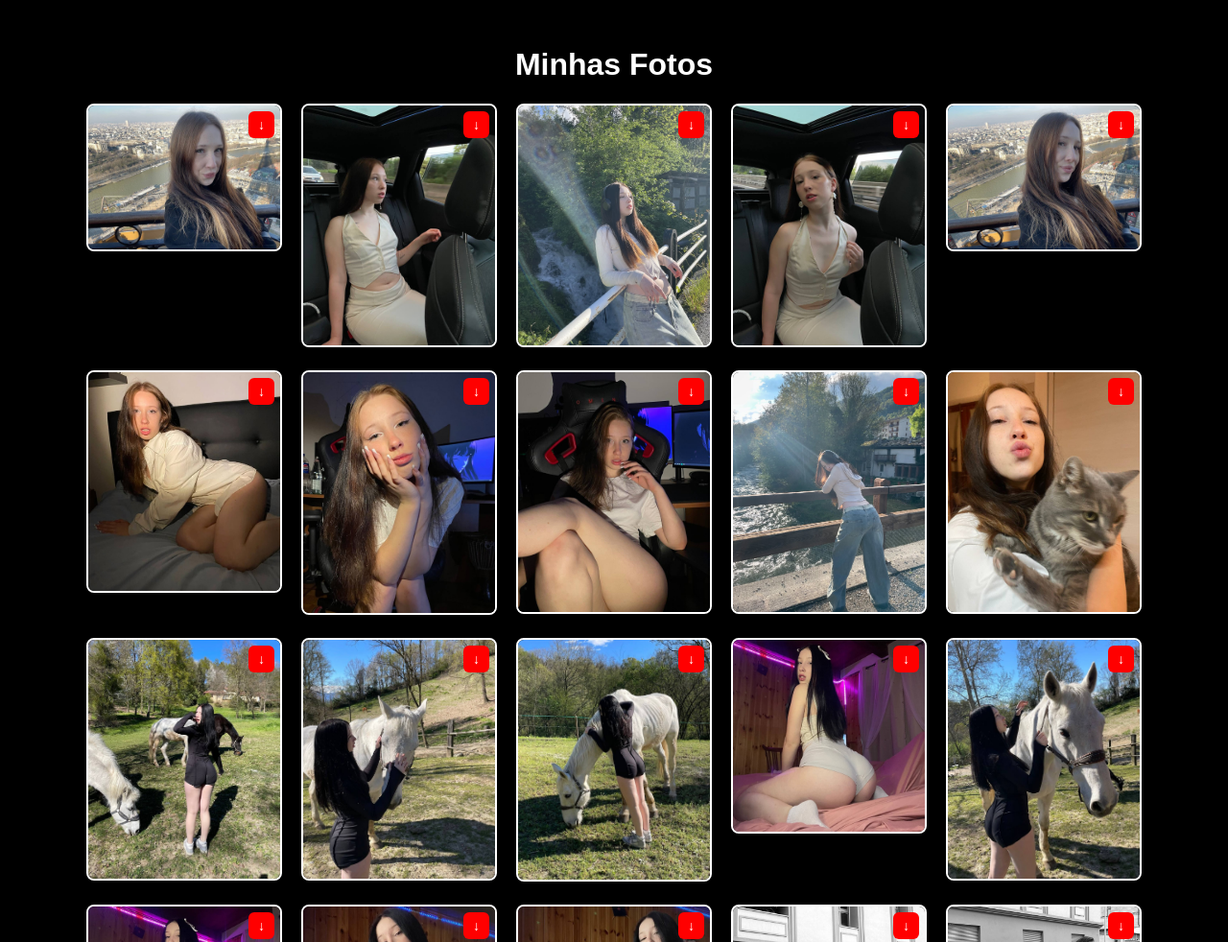
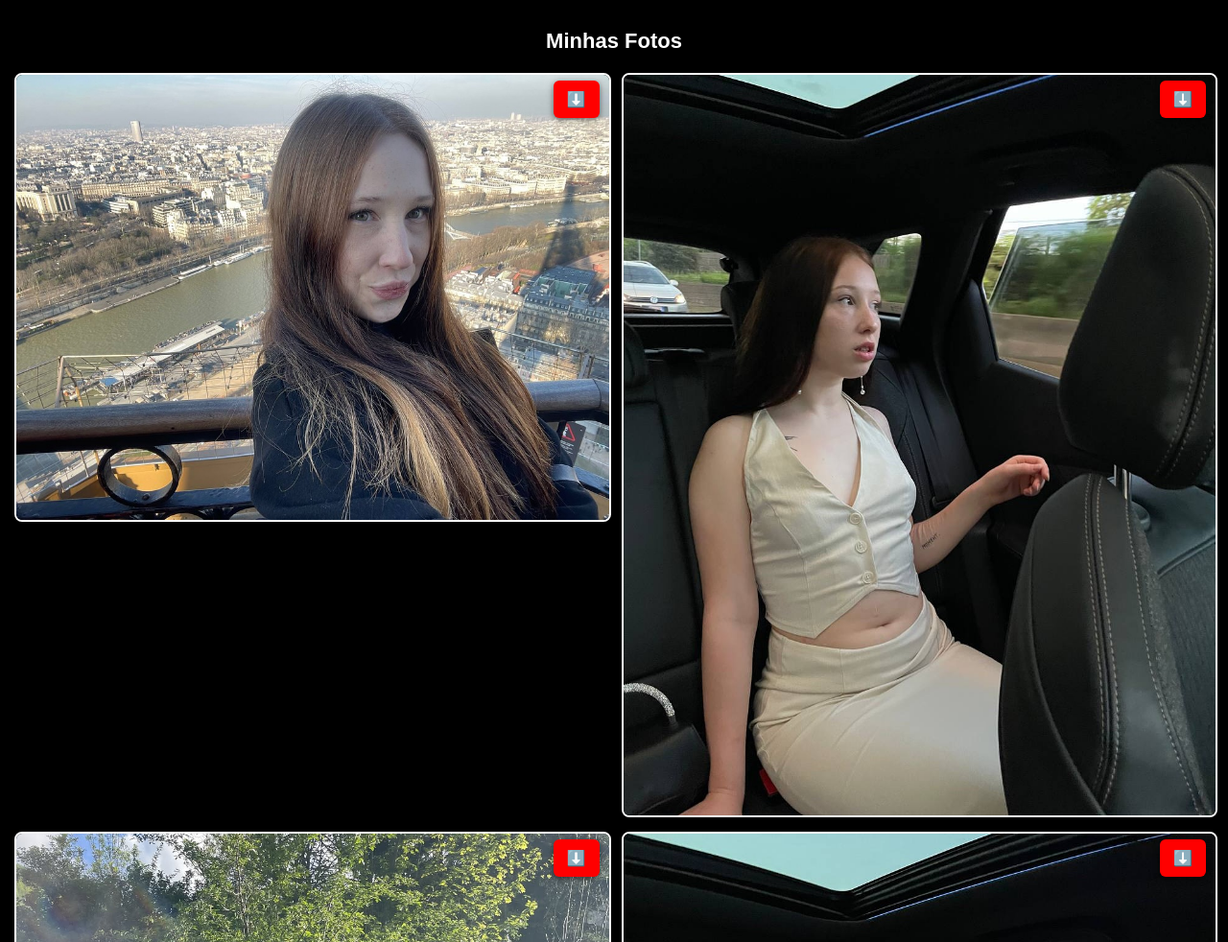
Before and after one commit to Yeager021/fotos-perfil-baixar, a plain HTML site: page index.html in a window 1280 px wide. Shown: the top 982 px of the page at 96% size. Drawn offline with Linux system fonts and the light colour scheme.

Commit message:
Add files via upload

```diff
--- a/index.html
+++ b/index.html
@@ -9,23 +9,26 @@
       color: white;
       font-family: Arial, sans-serif;
       text-align: center;
-      padding: 20px;
+      padding: 15px;
+      margin: 0;
+    }
+    h1 {
+      font-size: 22px;
     }
     .gallery {
-      display: flex;
-      flex-wrap: wrap;
-      justify-content: center;
-      gap: 20px;
+      display: grid;
+      grid-template-columns: repeat(2, 1fr); /* sempre 2 colunas */
+      gap: 15px;
       margin-top: 20px;
     }
     .foto-container {
       position: relative;
-      display: inline-block;
     }
     .foto-container img {
-      max-width: 200px;
+      width: 100%; /* ocupa toda a largura da célula */
       border-radius: 8px;
       border: 2px solid white;
+      display: block;
     }
     .download-btn {
       position: absolute;
@@ -34,18 +37,18 @@
       background-color: red;
       color: white;
       border: none;
-      padding: 6px 10px;
-      font-size: 14px;
+      padding: 10px 14px;
+      font-size: 16px;
       cursor: pointer;
       border-radius: 6px;
-      transition: 0.3s;
       text-decoration: none;
+      box-shadow: 0 2px 6px rgba(0,0,0,0.5);
     }
     .download-btn:hover {
       background-color: darkred;
     }
     .baixar-todas {
-      margin-top: 30px;
+      margin-top: 25px;
       background-color: red;
       color: white;
       border: none;
@@ -54,6 +57,8 @@
       cursor: pointer;
       border-radius: 8px;
       transition: 0.3s;
+      width: 90%;
+      max-width: 400px;
     }
     .baixar-todas:hover {
       background-color: darkred;
@@ -68,7 +73,7 @@
   <div class="gallery" id="galeria"></div>
 
   <!-- Botão baixar todas -->
-  <button class="baixar-todas" onclick="baixarTodas()">Baixar todas</button>
+  <button class="baixar-todas" onclick="baixarTodas()">⬇️ Baixar todas</button>
 
   <script>
     // Lista de arquivos da pasta "fotos"
@@ -120,7 +125,7 @@
       img.alt = foto;
 
       const botao = document.createElement("a");
-      botao.innerText = "↓";
+      botao.innerText = "⬇️";
       botao.classList.add("download-btn");
       botao.href = "fotos/" + foto;
       botao.download = foto; // força download
@@ -140,7 +145,7 @@
           document.body.appendChild(link);
           link.click();
           document.body.removeChild(link);
-        }, i * 500); // pequeno delay entre downloads
+        }, i * 500); // delay para não travar
       });
     }
   </script>
```
